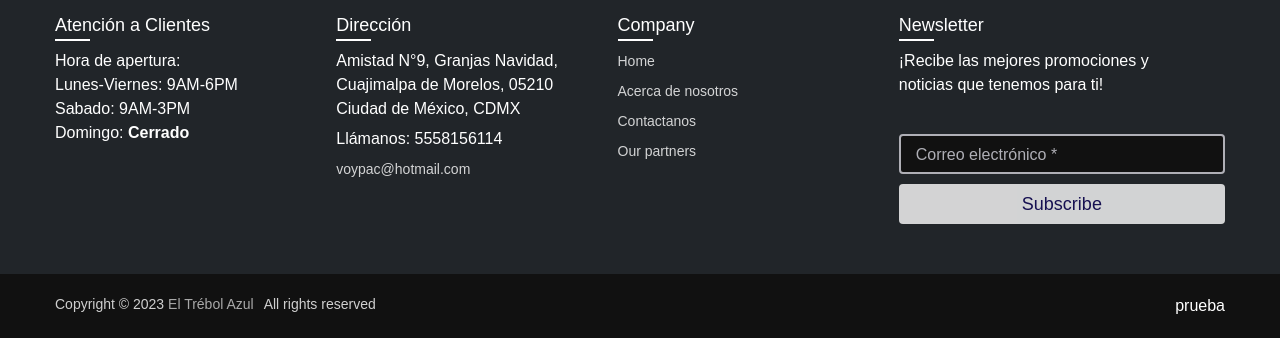
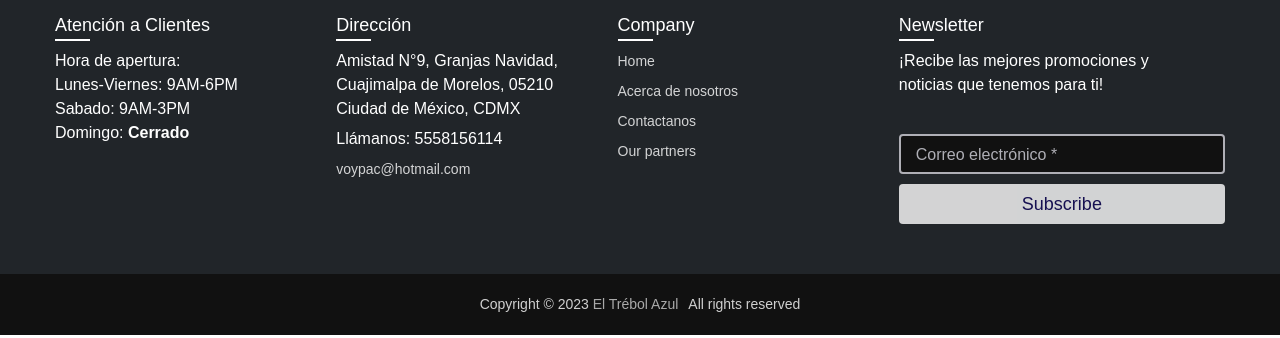
Before and after one commit to PakoPod/TrebolAzul, a plain HTML site: page index.html in a window 1280 px wide. Shown: the part 3274-3612 px from the top of the page. Drawn offline with nearby package versions, Linux system fonts and the light colour scheme.

Commit message:
Changes F

```diff
--- a/css/style.css
+++ b/css/style.css
@@ -4,8 +4,8 @@
     box-sizing: border-box;
     font-family: "Poppins" , sans-serif;
   }
-/*
-body{
+
+/* body{
     min-height: 100vh;
     width: 100%;
     background: #EEECEB;
@@ -18,7 +18,7 @@ body {
     font-size: 1rem;
     font-weight: 400;
     line-height: 1.5;
-    color: #140B5C;
+    color: #212529;
     background-color: #fff;
     -webkit-text-size-adjust: 100%;
     -webkit-tap-highlight-color: transparent;
@@ -137,7 +137,7 @@ body {
     margin: auto;
     padding: 20px 40px;
     display: flex;
-    justify-content: space-between;
+    justify-content: center;
   }
   .bottom-details .bottom_text span,
   .bottom-details .bottom_text a{
--- a/index.html
+++ b/index.html
@@ -696,12 +696,11 @@
     </div>
     <div class="bottom-details">
       <div class="bottom_text">
-        <span class="copyright_text">Copyright © 2023 <a href="#">El Trébol Azul</a>All rights reserved</span>
+        <span>Copyright © 2023 <a href="#">El Trébol Azul</a>All rights reserved</span>
         <!-- <span class="policy_terms">
           <a href="#">Privacy policy</a>
           <a href="#">Terms & condition</a>
         </span> -->
-        <h1>prueba</h1>
       </div>
     </div>
 </footer>
```
